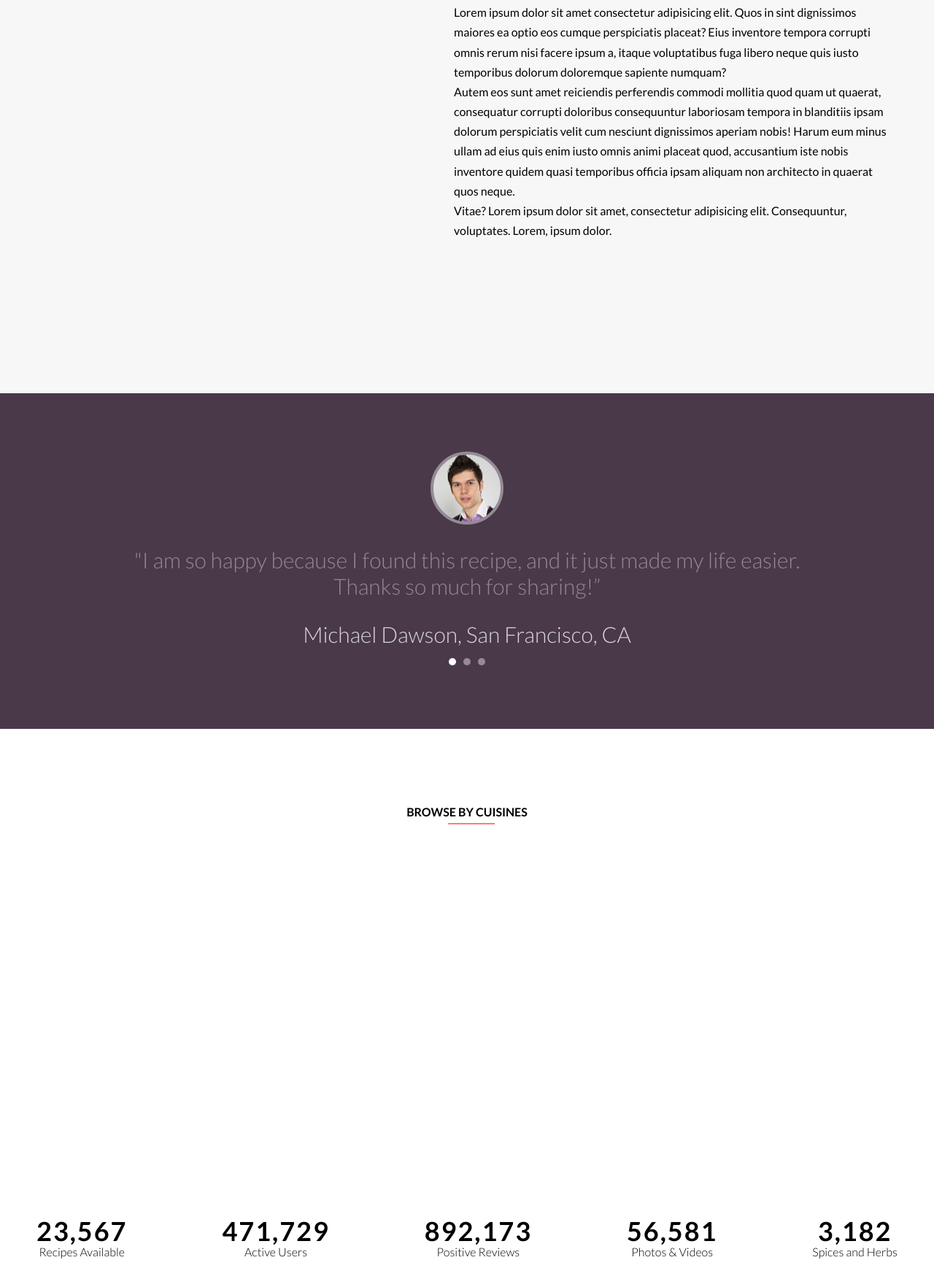
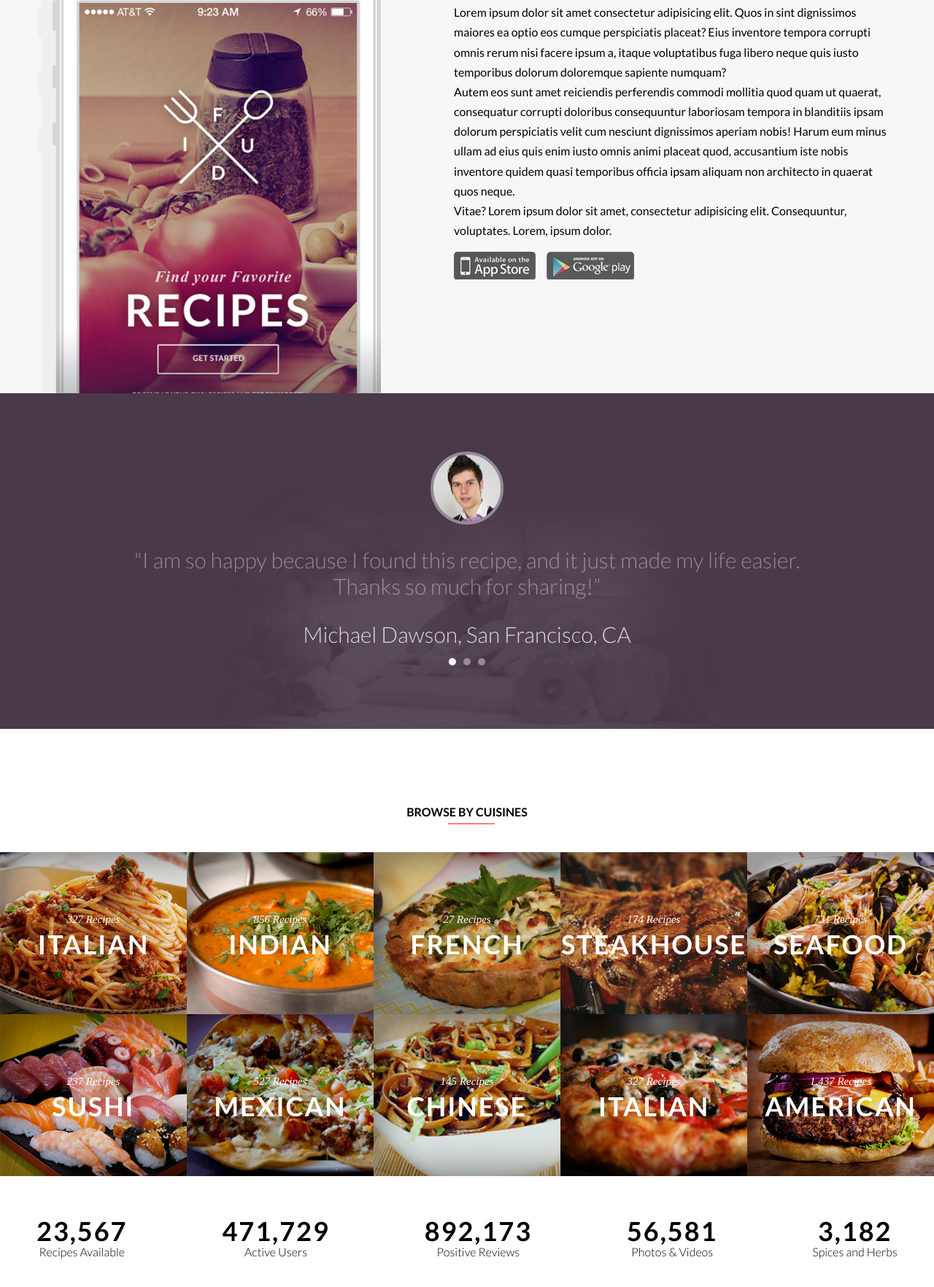
Before and after one commit to Firefly718/fudi, a website: page index.html in a window 1280 px wide. Shown: the part 1688-3452 px from the top of the page at 73% size. Drawn offline with Linux system fonts and the light colour scheme; the site is published under a folder, as on GitHub Pages, so addresses that start at the root find nothing.

Commit message:
fixed paths to images

```diff
--- a/scss/styles.scss
+++ b/scss/styles.scss
@@ -104,17 +104,17 @@ header {
         color: #000;
     }
     &__hamburger {
-        background-image: url(/img/hamburger.png);
+        background-image: url(../img/hamburger.png);
         margin: 18px auto;
         @include iconCenter;
     }
     &__money {
-        background-image: url(/img/money.png);
+        background-image: url(../img/money.png);
         margin: 18px auto;
         @include iconCenter;
     }
     &__cheef {
-        background-image: url(/img/cheef.png);
+        background-image: url(../img/cheef.png);
         margin: 18px auto;
         @include iconCenter;
     }
@@ -141,7 +141,7 @@ header {
     // overflow: hidden;
     // position: relative;
     &__phone {
-        background-image: url(/img/phone.png);
+        background-image: url(../img/phone.png);
         height: 780px;
         width: 40%;
         margin-top: 17.6%;
@@ -175,13 +175,13 @@ header {
         display: flex;
     }
     &__store {
-        background-image: url(/img/Layer_3.png);
+        background-image: url(../img/Layer_3.png);
         height: 38px;
         width: 160px;
         background-repeat: no-repeat;
         cursor: pointer;
         &--google {
-            background-image: url(/img/Layer_4.png);
+            background-image: url(../img/Layer_4.png);
             height: 38px;
             background-repeat: no-repeat;
             width: 100%;
@@ -192,7 +192,7 @@ header {
 // ____________________________________________T-H-I-R-D____S-E-C-T-I-O-N_____________________________________________
 .view {
     min-height: 460px;
-    background-image: url(/img/bg_vegetables.png);
+    background-image: url(../img/bg_vegetables.png);
     background-size: contain;
     background-position: center;
     background-repeat: no-repeat;
@@ -339,70 +339,70 @@ header {
         @include posCenter;
     }
     &__italian {
-        background-image: url(/img/italian.png);
+        background-image: url(../img/italian.png);
         // @include imgSize;
         grid-column: 1 / 2;
         grid-row: 1 / 2;
         position: relative;
     }
     &__indian  {
-        background-image: url(/img/indian.png);
+        background-image: url(../img/indian.png);
         // @include imgSize;
         grid-column: 2 / 3;
         grid-row: 1 / 2;
         position: relative;
     }
     &__french {
-        background-image: url(/img/french.png);
+        background-image: url(../img/french.png);
         // @include imgSize;
         grid-column: 3 / 4;
         grid-row: 1 / 2;
         position: relative;
     }
     &__steakhouse {
-        background-image: url(/img/steakhouse.png);
+        background-image: url(../img/steakhouse.png);
         // @include imgSize;
         grid-column: 4 / 5;
         grid-row: 1 / 2;
         position: relative;
     }
     &__seafood {
-        background-image: url(/img/seafood.png);
+        background-image: url(../img/seafood.png);
         // @include imgSize;
         grid-column: 5 / 6;
         grid-row: 1 / 2;
         position: relative;
     }
     &__sushi {
-        background-image: url(/img/sushi.png);
+        background-image: url(../img/sushi.png);
         grid-column: 1 / 2;
         grid-row: 2 / 3;
         position: relative;
         // @include imgSize;
     }
     &__mexican {
-        background-image: url(/img/mexican.png);
+        background-image: url(../img/mexican.png);
         grid-column: 2 / 3;
         grid-row: 2 / 3;
         position: relative;
         // @include imgSize;
     }
     &__chinese {
-        background-image: url(/img/chinese.png);
+        background-image: url(../img/chinese.png);
         grid-column: 3 / 4;
         grid-row: 2 / 3;
         position: relative;
         // @include imgSize;
     }
     &__pizza {
-        background-image: url(/img/american.png);
+        background-image: url(../img/american.png);
         grid-column: 4 / 5;
         grid-row: 2 / 3;
         position: relative;
         // @include imgSize;
     }
     &__american {
-        background-image: url(/img/pizza.png);
+        background-image: url(../img/pizza.png);
         grid-column: 5 / 6;
         grid-row: 2 / 3;
         position: relative;
```
Also changed, not shown: css/styles.css.
